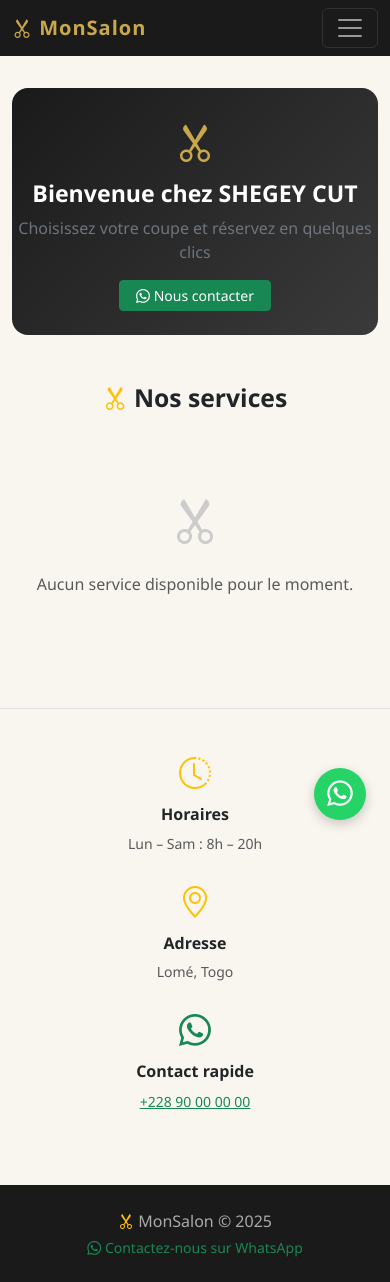
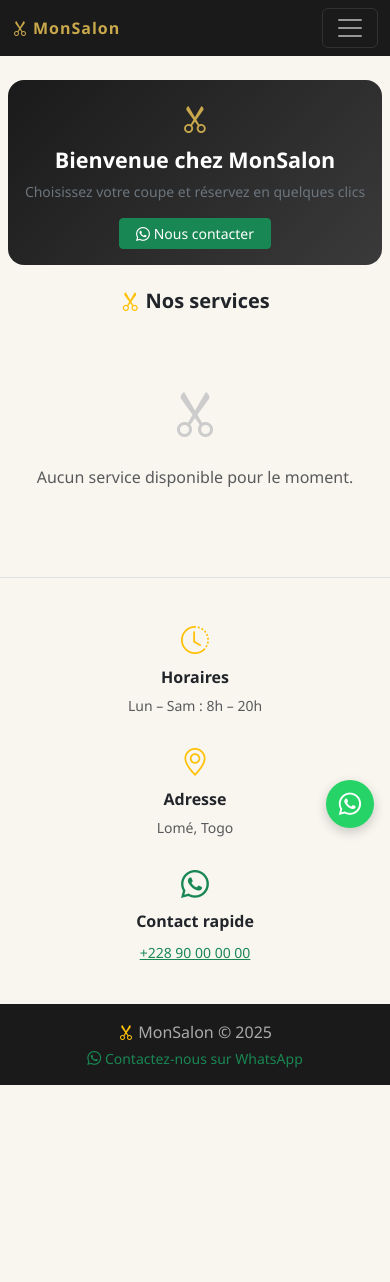
Before and after one commit to jojo-AK/salon_coiffure, a Flask app: page /client/ in a window 390 px wide. After the commit the page ends 1085 px from the top, so only its background shows below. Run offline with Flask 3, Linux system fonts and the light colour scheme; data comes from the database, SQL or seed files in the repository; data that the repository does not hold is empty.

Commit message:
site responsive et ajout tel page inscription

```diff
--- a/app/__init__.py
+++ b/app/__init__.py
@@ -49,4 +49,14 @@ def create_app(config_name='default'):
     with app.app_context():
         db.create_all()
 
+    @app.context_processor
+    def inject_profil_salon():
+        """Injecte le profil salon dans tous les templates (nom, whatsapp...) pour que le client voie ce que l'admin configure."""
+        try:
+            from app.models import ProfilSalon
+            profil = ProfilSalon.get()
+            return {'profil_salon': profil}
+        except Exception:
+            return {'profil_salon': None}
+
     return app
--- a/app/auth/routes.py
+++ b/app/auth/routes.py
@@ -12,6 +12,7 @@ def register():
     if request.method == 'POST':
         nom = request.form.get('nom', '').strip()
         email = request.form.get('email', '').strip().lower()
+        telephone = request.form.get('telephone', '').strip() or None
         password = request.form.get('password', '')
         confirm = request.form.get('confirm_password', '')
         if not nom or not email or not password:
@@ -23,7 +24,7 @@ def register():
         if User.query.filter_by(email=email).first():
             flash('Cet email est deja utilise.', 'danger')
             return render_template('auth/register.html')
-        user = User(nom=nom, email=email, role='client')
+        user = User(nom=nom, email=email, telephone=telephone, role='client')
         user.set_password(password)
         db.session.add(user)
         db.session.commit()
--- a/app/models.py
+++ b/app/models.py
@@ -11,6 +11,7 @@ class User(UserMixin, db.Model):
     id = db.Column(db.Integer, primary_key=True)
     nom = db.Column(db.String(100), nullable=False)
     email = db.Column(db.String(150), unique=True, nullable=False)
+    telephone = db.Column(db.String(20), nullable=True)
     mot_de_passe = db.Column(db.String(256), nullable=False)
     role = db.Column(db.String(20), nullable=False, default='client')
     created_at = db.Column(db.DateTime, default=datetime.now)
--- a/app/templates/auth/login.html
+++ b/app/templates/auth/login.html
@@ -2,8 +2,8 @@
 {% block title %}Connexion – MonSalon{% endblock %}
 
 {% block content %}
-<div class="row justify-content-center">
-  <div class="col-sm-10 col-md-6 col-lg-5">
+<div class="row justify-content-center mx-0">
+  <div class="col-12 col-sm-10 col-md-6 col-lg-5">
     <div class="card border-0 shadow-sm mt-4">
       <div class="card-body p-4">
         <h3 class="fw-bold mb-1 text-center">Connexion</h3>
--- a/app/templates/base.html
+++ b/app/templates/base.html
@@ -12,9 +12,11 @@
       --salon-dark: #1a1a1a;
       --salon-light: #f9f6f0;
     }
-    body { background-color: var(--salon-light); font-family: 'Segoe UI', sans-serif; }
+    html { overflow-x: hidden; }
+    body { background-color: var(--salon-light); font-family: 'Segoe UI', sans-serif; overflow-x: hidden; }
     .navbar { background-color: var(--salon-dark) !important; }
-    .navbar-brand { color: var(--salon-gold) !important; font-weight: 700; letter-spacing: 1px; }
+    .navbar-brand { color: var(--salon-gold) !important; font-weight: 700; letter-spacing: 1px; max-width: 70%; }
+    .navbar-brand .brand-text { overflow: hidden; text-overflow: ellipsis; white-space: nowrap; display: inline-block; max-width: 100%; }
     .nav-link { color: #ccc !important; }
     .nav-link:hover, .nav-link.active { color: var(--salon-gold) !important; }
     .btn-gold { background-color: var(--salon-gold); color: #fff; border: none; }
@@ -22,6 +24,13 @@
     .badge-attente { background-color: #f0ad4e; }
     footer { background-color: var(--salon-dark); color: #aaa; }
     .flash-messages { position: sticky; top: 56px; z-index: 999; }
+    @media (max-width: 991.98px) {
+      .flash-messages { top: 0; }
+      .navbar .btn-gold { margin-left: 0 !important; margin-top: 0.5rem; }
+    }
+    @media (max-width: 575.98px) {
+      .navbar-brand { font-size: 1rem; max-width: 60%; }
+    }
   </style>
   {% block extra_css %}{% endblock %}
 </head>
@@ -30,8 +39,9 @@
 <!-- NAVBAR -->
 <nav class="navbar navbar-expand-lg navbar-dark">
   <div class="container">
-    <a class="navbar-brand" href="{{ url_for('client.vitrine') }}">
-      <i class="bi bi-scissors"></i> MonSalon
+    <a class="navbar-brand d-flex align-items-center" href="{{ url_for('client.vitrine') }}">
+      <i class="bi bi-scissors flex-shrink-0 me-1"></i>
+      <span class="brand-text">{{ profil_salon.nom_salon if profil_salon and profil_salon.nom_salon else 'MonSalon' }}</span>
     </a>
     <button class="navbar-toggler" type="button" data-bs-toggle="collapse" data-bs-target="#navMenu">
       <span class="navbar-toggler-icon"></span>
@@ -99,7 +109,7 @@
             </a>
           </li>
           <li class="nav-item">
-            <a class="btn btn-gold ms-2" href="{{ url_for('auth.register') }}">
+            <a class="btn btn-gold ms-lg-2 mt-2 mt-lg-0" href="{{ url_for('auth.register') }}">
               S'inscrire
             </a>
           </li>
@@ -124,16 +134,16 @@
 </div>
 
 <!-- CONTENU PRINCIPAL -->
-<main class="container py-4">
+<main class="container py-3 py-md-4 px-2 px-sm-3">
   {% block content %}{% endblock %}
 </main>
 
 <!-- FOOTER -->
-<footer class="py-4 mt-5">
-  <div class="container text-center">
-    <p class="mb-1"><i class="bi bi-scissors text-warning"></i> MonSalon &copy; {{ 2025 }}</p>
+<footer class="py-3 py-md-4 mt-4 mt-md-5">
+  <div class="container text-center px-2">
+    <p class="mb-1"><i class="bi bi-scissors text-warning"></i> {{ profil_salon.nom_salon if profil_salon and profil_salon.nom_salon else 'MonSalon' }} &copy; {{ 2025 }}</p>
     <p class="small mb-0">
-      <a href="https://wa.me/22890000000" class="text-success text-decoration-none" target="_blank">
+      <a href="https://wa.me/{{ (profil_salon.whatsapp or '22890000000') | replace('+','') | replace(' ','') }}" class="text-success text-decoration-none" target="_blank">
         <i class="bi bi-whatsapp"></i> Contactez-nous sur WhatsApp
       </a>
     </p>
--- a/app/templates/client/vitrine.html
+++ b/app/templates/client/vitrine.html
@@ -4,31 +4,31 @@
 {% block content %}
 
 <!-- HERO compact -->
-<div class="text-center py-4 mb-5 rounded-4"
+<div class="text-center py-3 py-md-4 mb-4 mb-md-5 rounded-4 px-2"
   style="background: linear-gradient(135deg, #1a1a1a, #3a3a3a); color: white;">
-  <i class="bi bi-scissors" style="font-size: 2.5rem; color: var(--salon-gold);"></i>
-  <h1 class="mt-2 fw-bold fs-3">Bienvenue chez SHEGEY CUT</h1>
-  <p class="text-secondary mb-3">Choisissez votre coupe et réservez en quelques clics</p>
-  <a href="https://wa.me/22890000000" target="_blank" class="btn btn-success btn-sm px-3">
+  <i class="bi bi-scissors" style="font-size: clamp(1.8rem, 5vw, 2.5rem); color: var(--salon-gold);"></i>
+  <h1 class="mt-2 fw-bold fs-4 fs-md-3">Bienvenue chez {{ profil_salon.nom_salon if profil_salon and profil_salon.nom_salon else 'MonSalon' }}</h1>
+  <p class="text-secondary mb-3 small">Choisissez votre coupe et réservez en quelques clics</p>
+  <a href="https://wa.me/{{ (profil_salon.whatsapp or '22890000000') | replace('+','') | replace(' ','') }}" target="_blank" class="btn btn-success btn-sm px-3">
     <i class="bi bi-whatsapp"></i> Nous contacter
   </a>
 </div>
 
 <!-- TITRE SECTION -->
-<h2 class="fw-bold mb-4 text-center">
+<h2 class="fw-bold mb-3 mb-md-4 text-center fs-5 fs-md-4">
   <i class="bi bi-scissors text-warning"></i> Nos services
 </h2>
 
 {% if services %}
-<div class="row g-4">
+<div class="row g-3 g-md-4">
   {% for service in services %}
-  <div class="col-sm-6 col-lg-4">
+  <div class="col-12 col-sm-6 col-lg-4">
     <div class="card h-100 border-0 shadow-sm service-card-vitrine">
 
       <!-- Photo ou placeholder -->
       {% if service.photo %}
-      <img src="{{ url_for('static', filename='uploads/' + service.photo) }}" class="card-img-top"
-        style="height: 200px; object-fit: cover;" alt="{{ service.nom }}">
+      <img src="{{ url_for('static', filename='uploads/' + service.photo) }}" class="card-img-top img-fluid"
+        style="height: 180px; min-height: 160px; object-fit: cover;" alt="{{ service.nom }}">
       {% else %}
       <div class="d-flex align-items-center justify-content-center"
         style="height: 200px; background: linear-gradient(135deg, #2a2a2a, #3a3a3a);">
@@ -75,21 +75,21 @@
 {% endif %}
 
 <!-- INFOS BAS DE PAGE -->
-<div class="row g-4 mt-5 pt-3 border-top">
-  <div class="col-md-4 text-center">
-    <i class="bi bi-clock-history text-warning" style="font-size: 2rem;"></i>
+<div class="row g-4 mt-4 mt-md-5 pt-3 border-top">
+  <div class="col-12 col-md-4 text-center">
+    <i class="bi bi-clock-history text-warning" style="font-size: 1.75rem;"></i>
     <h6 class="mt-2 fw-semibold">Horaires</h6>
-    <p class="text-muted small mb-0">Lun – Sam : 8h – 20h</p>
+    <p class="text-muted small mb-0">{{ profil_salon.horaires or 'Lun – Sam : 8h – 20h' }}</p>
   </div>
-  <div class="col-md-4 text-center">
-    <i class="bi bi-geo-alt text-warning" style="font-size: 2rem;"></i>
+  <div class="col-12 col-md-4 text-center">
+    <i class="bi bi-geo-alt text-warning" style="font-size: 1.75rem;"></i>
     <h6 class="mt-2 fw-semibold">Adresse</h6>
-    <p class="text-muted small mb-0">Lomé, Togo</p>
+    <p class="text-muted small mb-0">{{ profil_salon.adresse or 'Lomé, Togo' }}</p>
   </div>
-  <div class="col-md-4 text-center">
-    <i class="bi bi-whatsapp text-success" style="font-size: 2rem;"></i>
+  <div class="col-12 col-md-4 text-center">
+    <i class="bi bi-whatsapp text-success" style="font-size: 1.75rem;"></i>
     <h6 class="mt-2 fw-semibold">Contact rapide</h6>
-    <a href="https://wa.me/22890000000" class="text-success small" target="_blank">+228 90 00 00 00</a>
+    <a href="https://wa.me/{{ (profil_salon.whatsapp or '22890000000') | replace('+','') | replace(' ','') }}" class="text-success small text-break" target="_blank">{{ profil_salon.whatsapp or '+228 90 00 00 00' }}</a>
   </div>
 </div>
 
@@ -116,11 +116,11 @@
 <style>
   .whatsapp-float {
     position: fixed;
-    bottom: 24px;
-    right: 24px;
-    z-index: 999;
-    width: 52px;
-    height: 52px;
+    bottom: 16px;
+    right: 16px;
+    z-index: 998;
+    width: 48px;
+    height: 48px;
     background: #25d366;
     border-radius: 50%;
     display: flex;
@@ -129,17 +129,21 @@
     box-shadow: 0 4px 12px rgba(0, 0, 0, .2);
     transition: transform .2s;
   }
-
+  @media (min-width: 576px) {
+    .whatsapp-float { bottom: 24px; right: 24px; width: 52px; height: 52px; }
+  }
   .whatsapp-float:hover {
     transform: scale(1.1);
   }
-
   .whatsapp-float i {
-    font-size: 1.6rem;
+    font-size: 1.4rem;
     color: white;
   }
+  @media (min-width: 576px) {
+    .whatsapp-float i { font-size: 1.6rem; }
+  }
 </style>
-<a href="https://wa.me/22890000000" target="_blank" class="whatsapp-float" title="Nous contacter sur WhatsApp">
+<a href="https://wa.me/{{ (profil_salon.whatsapp or '22890000000') | replace('+','') | replace(' ','') }}" target="_blank" class="whatsapp-float" title="Nous contacter sur WhatsApp">
   <i class="bi bi-whatsapp"></i>
 </a>
 {% endblock %}
--- a/seed.py
+++ b/seed.py
@@ -14,7 +14,7 @@ with app.app_context():
     db.session.add(coiffeur)
 
     # Client test
-    client = User(nom='Client Test', email='client@test.com', role='client')
+    client = User(nom='Client Test', email='client@test.com', telephone='+228 90 12 34 56', role='client')
     client.set_password('client123')
     db.session.add(client)
 
```
Also changed, not shown: add_telephone_column.py (added, +20 -0 lines), app/templates/admin/dashboard.html (+34 -10 lines), app/templates/admin/profil.html (+10 -5 lines), app/templates/auth/register.html (+6 -2 lines), app/templates/client/mes_rendezvous.html (+4 -4 lines), app/templates/client/profil_salon.html (+10 -10 lines), app/templates/client/reserver.html (+18 -14 lines).
